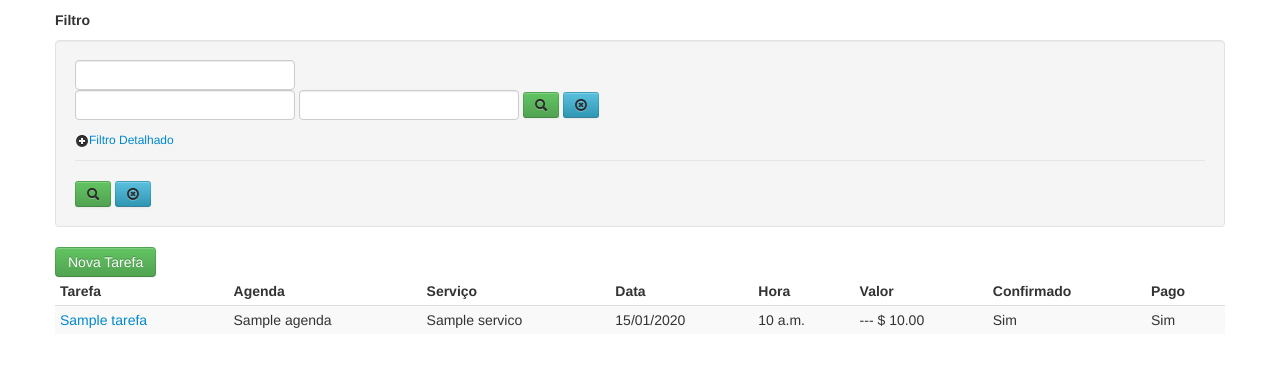
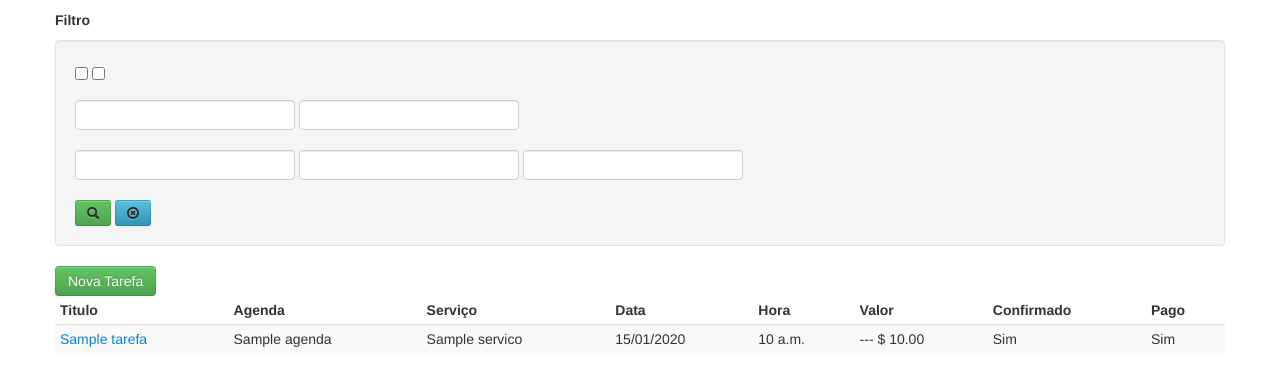
Before and after one commit to FabianoAlmeidaMelo/helper, a Django app: page /agenda/tarefa_list/ in a window 1280 px wide. Shown: the top 386 px of the page. Run offline with Django 3.2, Linux system fonts and the light colour scheme; tables that the repository leaves empty hold one stand-in row (values such as "Sample post"); parts of the project's set-up code (start-up, migrations or seed data) failed here and were passed over; some libraries are stand-ins or nearby versions.

Commit message:
ref #19 promeira tentativa, não está bom, estão fasltanndo tarefas

```diff
--- a/helper/helper/agenda/forms.py
+++ b/helper/helper/agenda/forms.py
@@ -105,7 +105,7 @@ class TarefaSearchForm(BaseSearchForm):
     data_ini = forms.DateField(
                                 label='Data Inicial',
                                 widget=BootstrapDateInput,
-                                required=False,
+                                required=False
                                 )
     data_fim = forms.DateField(
                                 label='Data Final',
@@ -117,7 +117,7 @@ class TarefaSearchForm(BaseSearchForm):
 
     def get_result_queryset(self):
 
-        q = Q()
+        q = Q(data_ini__gte=date.today()) | Q(pago=False)
         if self.is_valid():
             servico = self.cleaned_data['servico']
             if servico:
@@ -131,6 +131,7 @@ class TarefaSearchForm(BaseSearchForm):
 
             data_ini = self.cleaned_data['data_ini']
             if data_ini:
+                print 'IF'
                 q = q & Q(data_ini__gte=data_ini)
             data_fim = self.cleaned_data['data_fim']
             if data_fim:
@@ -142,8 +143,8 @@ class TarefaSearchForm(BaseSearchForm):
             if pago:
                 q = q & Q(pago=True)
 
-            return Tarefa.objects.filter(q)
-        return Tarefa.objects.filter(data_ini__gte=date.today())
+            # return Tarefa.objects.filter(q)
+        return Tarefa.objects.filter(q)
 
     class Meta:
         base_qs = Tarefa.objects
--- a/helper/helper/agenda/templates/agenda/tarefa_list.html
+++ b/helper/helper/agenda/templates/agenda/tarefa_list.html
@@ -8,34 +8,24 @@
 <h5>Filtro</h5>
 <form class="form-inline well" method="GET" action="#">
 
+<fieldset style="margin:0; padding-bottom:0;">
     <div class="row-fluid">
-          {{ form.q|as_bootstrap:"inline" }}
-
+        {{ form.confirmado|as_bootstrap:"inline" }}
+        {{ form.pago|as_bootstrap:"inline" }}
+    </div>
+    <br>
     <div class="row-fluid">
-            {{ form.comprador|as_bootstrap:"inline" }}
         {{ form.data_ini|as_bootstrap:"inline" }}
         {{ form.data_fim|as_bootstrap:"inline" }}
-            <button type="submit" class="btn btn-small btn-success" title="Filtrar">
-                <i class="icon-search"></i>
-            </button>
-            <a class="btn btn-small btn-info" href="." title="Apaga o filtro e listar todos">
-                <i class="icon-remove-circle"></i>
-            </a>
     </div>
-        <fieldset style="margin:0; padding-bottom:0;">
-            <legend style="font-size:12px;">
-                <a href="#" class="panel-showhide"><i class="icon-plus-sign"></i>Filtro Detalhado</a>
-            </legend>
-            <div class="panel-showhide">
+    <br>
     <div class="row-fluid">
-                    {{ form.email|as_bootstrap:"inline" }}
-                    {{ form.cpf|as_bootstrap:"inline" }}
-                    {{ form.semente|as_bootstrap:"inline" }}
+        {{ form.servico|as_bootstrap:"inline" }}
+        {{ form.titulo|as_bootstrap:"inline" }}
+        {{ form.descricao|as_bootstrap:"inline" }}
     </div>
-                <div class="row-fluid">
-                    {{ form.estagio|as_bootstrap:"inline" }}
-                </div>
-            </div>
+    <br>
+
 </fieldset>
         <button type="submit" class="btn btn-small btn-success" title="Filtrar"><i class="icon-search"></i></button>
         <a class="btn btn-small btn-info" href="." title="Apaga o filtro e listar todos"><i class="icon-remove-circle"></i></a>
@@ -49,7 +39,7 @@
         <table class="table table-striped table-condensed table-hover">
             <thead>
               <tr>
-                <th>Tarefa</th>
+                <th>Titulo</th>
                 <th>Agenda</th>
                 <th>Serviço</th>
                 <th>Data</th>
@@ -78,6 +68,7 @@
                 <tr><td colspan="100%">Nenhum item disponível</td></tr>
             {% endfor %}
         </table>
+        <tfoot></tfoot>
     </div>
 {% bootstrap_pagination page_obj extra=request.GET.urlencode %}
 {% endblock content %}
--- a/helper/helper/agenda/views.py
+++ b/helper/helper/agenda/views.py
@@ -5,6 +5,7 @@ from django.core.urlresolvers import reverse
 from django.contrib import messages
 # from django.contrib.auth.decorators import login_required, user_passes_test
 # from django.contrib.contenttypes.models import ContentType
+
 from django.shortcuts import get_object_or_404, redirect, render
 
 from .models import (
@@ -143,8 +144,33 @@ def tarefa_form(request, pk=None):
     )
 
 
+class TarefaFormListView(SearchFormListView):
+    '''
+    ref #19
+    datas anteriores a data corrente,
+        devem encabeçar a listagem, quando:
+        Tiverem valor e não estiverem marcadas como PAGO
+    '''
+
+    def get(self, request, *args, **kwargs):
+
+        self.form = self.get_form(self.get_form_class())
+        if self.form.is_valid():
+            self.object_list = self.form.get_result_queryset()
+            # self.object_list = Tarefa.objects.all()
+        else:
+            self.object_list = []
+
+        context = self.get_context_data(
+            object_list=self.object_list,
+            form=self.form,
+            url_params=request.GET.urlencode()
+        )
+
+        return self.render_to_response(context)
+
 tarefa_list = (
-    SearchFormListView.as_view(
+    TarefaFormListView.as_view(
                                 model=Tarefa,
                                 form_class=TarefaSearchForm,
                                 paginate_by=30
```
Lines whose indentation alone changed are shown as unchanged.
